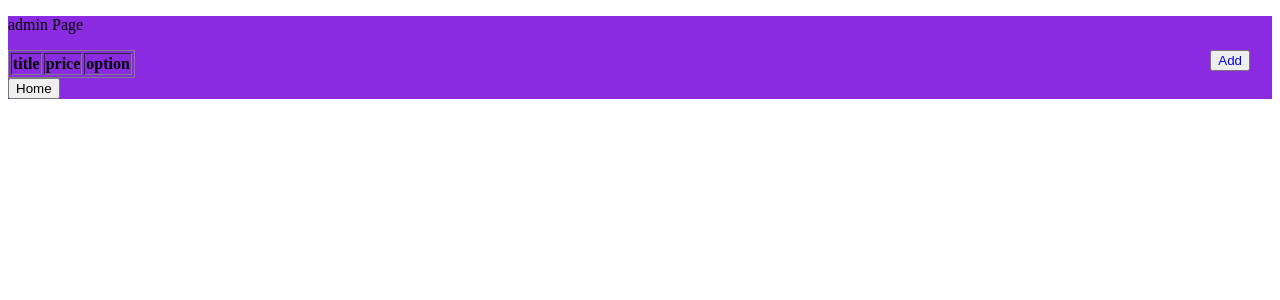
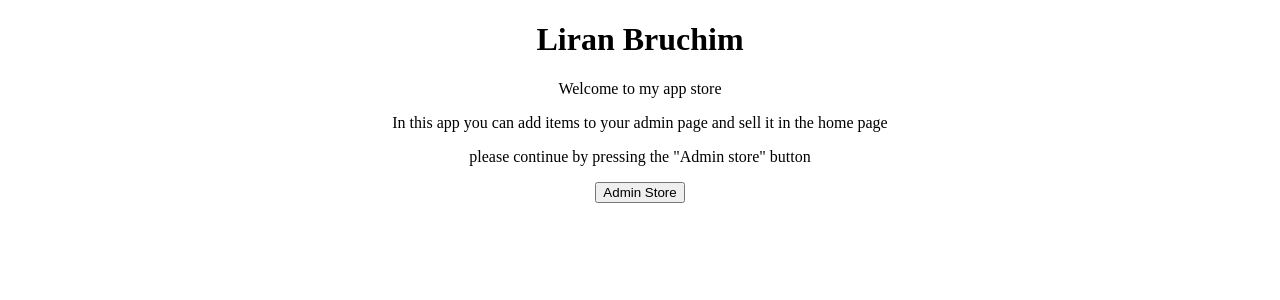
Before and after one commit to lirbru/myapp, a React (Create React App) app: page / in a window 1280 px wide. Shown: the top 300 px of the page. Built offline with nearby package versions, Linux system fonts and the light colour scheme.

Commit message:
resume update

```diff
--- a/src/App.js
+++ b/src/App.js
@@ -3,15 +3,17 @@ import { Switch, Route, Link } from 'react-router-dom'
 import Home from './home'
 import Admin from './admin'
 import Stats from './stats'
+import Resume from './resume'
 
 export default class App extends Component {
     render() {
         return (
             <div>
                 <Switch>
-                    <Route exact path='/' component={Admin}/>
+                    <Route path='/admin' component={Admin}/>
                     <Route path='/home/' component={Home}/>
                     <Route path='/stats' component={Stats}/>
+                    <Route path='/' component={Resume}/>
                 </Switch>
 
             </div>
--- a/src/admin.js
+++ b/src/admin.js
@@ -71,8 +71,8 @@ export default class Admin extends Component {
 
         return (
             <div className="admin">
-                <p>admin Page</p>
-                <button className="addBtn" onClick={this.addItemPage}>Add</button>
+                <p>admin Page - in this page you can add items to your store</p>
+                <button className="addBtn" onClick={this.addItemPage}>Add Item</button>
                 {this.state.seen ? <AddPage toggle={this.addItemPage} sendItem={this.addItemToTable}/> : null}
                 {this.state.edit ? <EditPage toggle={this.closeEdit} sendEditItem={this.editItem}/> : null}
                 <table className="table" border="1">
--- a/src/pages/addPage.js
+++ b/src/pages/addPage.js
@@ -34,7 +34,7 @@ export default class AddPage extends Component {
                     Title: <input type="text" onChange={(e) => this.setState({title : e.target.value})} /> <br/>
                     Price: <input type="number" onChange={(e) => this.setState({price : e.target.value})} /> <br/>
                     Description: <input type="text" onChange={(e) => this.setState({description : e.target.value})} /> <br/>
-                    Image: <input type="text" onChange={(e) => this.setState({image : e.target.value})} /> <br/> <br/>
+                    Image: <input type="text" placeholder='insert image online address' onChange={(e) => this.setState({image : e.target.value})} /> <br/> <br/>
                     <button type="submit">Submit</button>
                 </form>
             </div>
--- a/src/styles.css
+++ b/src/styles.css
@@ -47,6 +47,7 @@
 
     right: 40%;
     border-style: double;
+
     /* position: relative;
     top:  40px;
     left: 800px; */
@@ -124,3 +125,7 @@
     text-align: center;
     /* background: #000 */
   }
+
+  .resumePage {
+    text-align: center;
+  }
```
